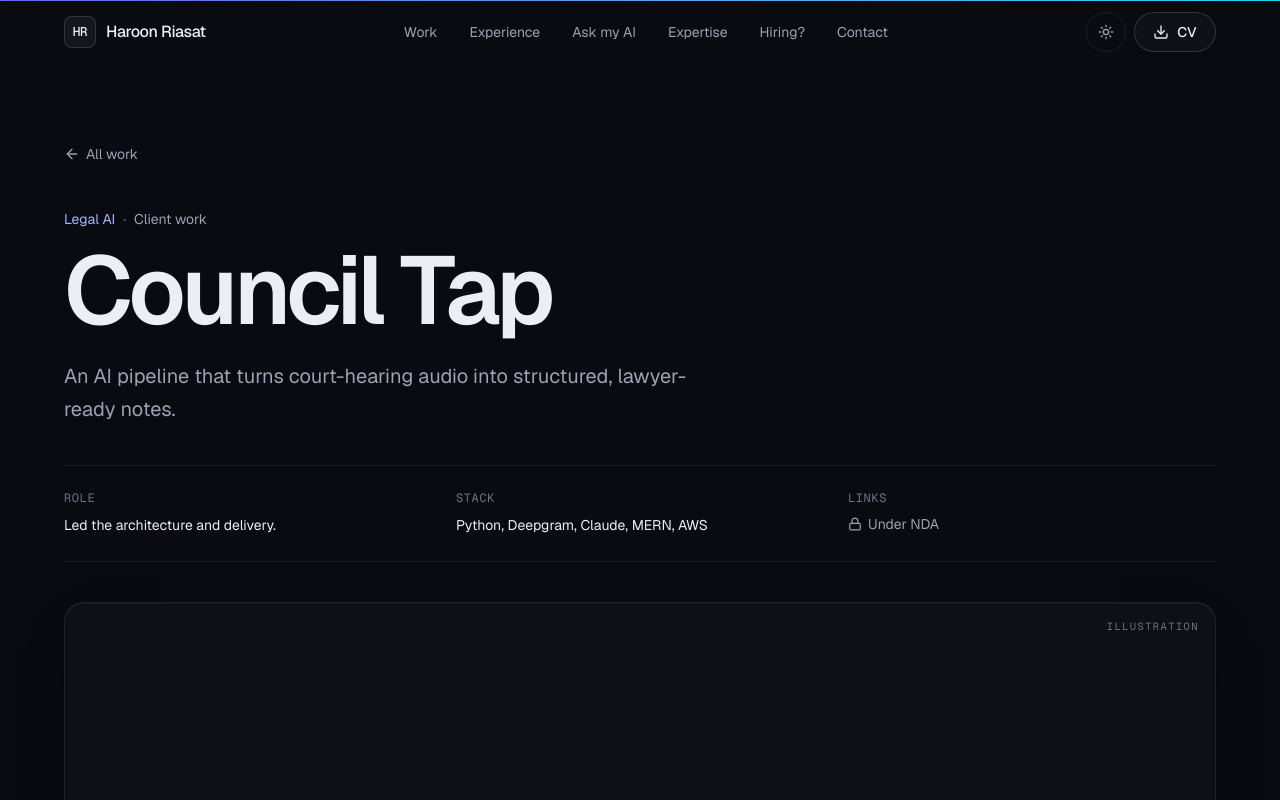
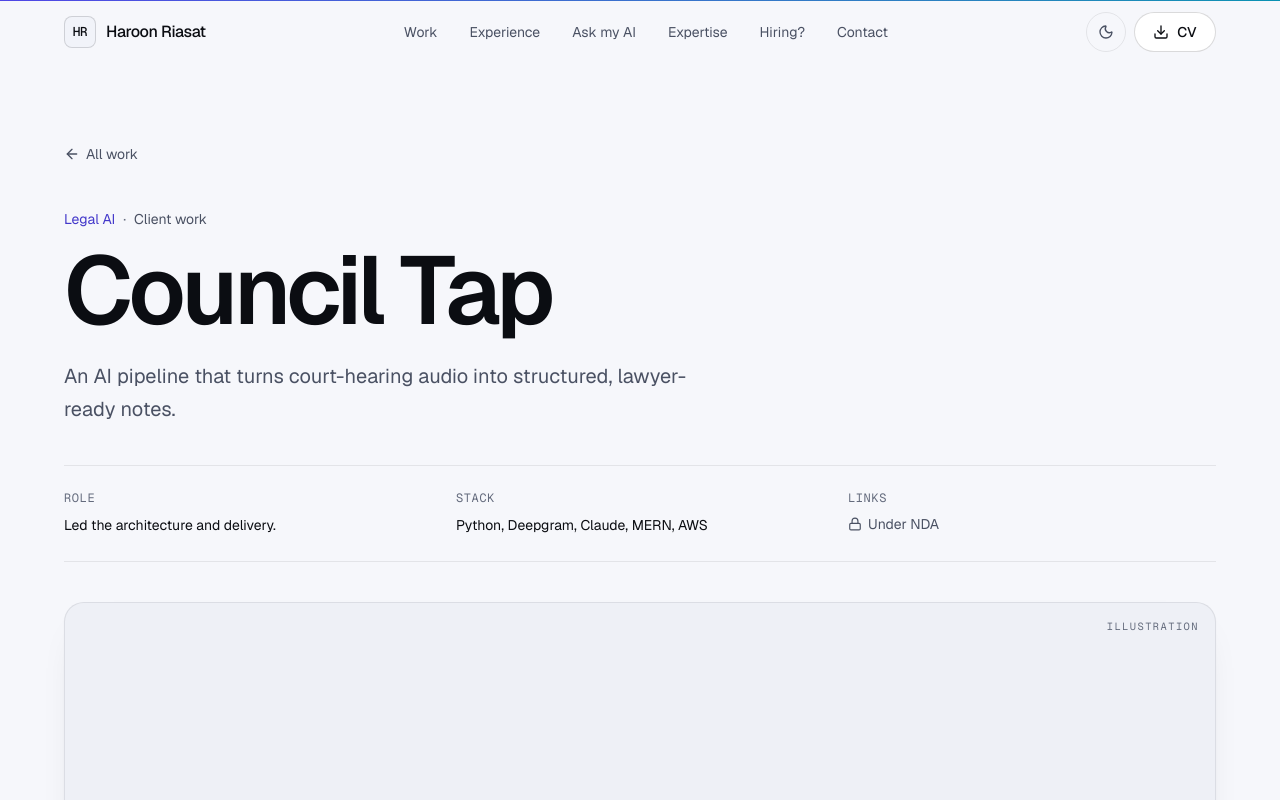
Before and after one commit to HaroonRiasat1/haroonriasat.com, a Next.js app: page /projects/council-tap in a window 1280 px wide. Shown: the top 800 px of the page. Built offline with nearby package versions, Linux system fonts and the light colour scheme; a web font is replaced by a local one.

Commit message:
Open in light mode by default; dark stays available via the toggle

```diff
--- a/app/globals.css
+++ b/app/globals.css
@@ -1,7 +1,7 @@
 @import "tailwindcss";
 
 /* ---------- Design system ----------
-   Colours are tokens so light and dark share every component. Dark is the default;
+   Colours are tokens so light and dark share every component. Light is the default;
    the theme script in layout.tsx sets data-theme before first paint. */
 
 @custom-variant dark (&:where([data-theme="dark"], [data-theme="dark"] *));
--- a/app/layout.tsx
+++ b/app/layout.tsx
@@ -29,16 +29,13 @@ export const metadata: Metadata = {
 };
 
 export const viewport: Viewport = {
-  themeColor: [
-    { media: "(prefers-color-scheme: dark)", color: "#090B10" },
-    { media: "(prefers-color-scheme: light)", color: "#F6F7FB" },
-  ],
+  themeColor: "#F6F7FB",
   width: "device-width",
   initialScale: 1,
 };
 
-// Runs before paint so the saved theme never flashes. Dark unless the visitor chose light.
-const themeScript = `try{var t=localStorage.getItem("theme");document.documentElement.dataset.theme=t==="light"?"light":"dark"}catch(e){document.documentElement.dataset.theme="dark"}`;
+// Runs before paint so the saved theme never flashes. Light unless the visitor chose dark.
+const themeScript = `try{var t=localStorage.getItem("theme");document.documentElement.dataset.theme=t==="dark"?"dark":"light"}catch(e){document.documentElement.dataset.theme="light"}`;
 
 const personJsonLd = {
   "@context": "https://schema.org",
@@ -59,7 +56,7 @@ const personJsonLd = {
 
 export default function RootLayout({ children }: { children: React.ReactNode }) {
   return (
-    <html lang="en" data-theme="dark" suppressHydrationWarning className={`${geist.variable} ${geistMono.variable} ${instrument.variable}`}>
+    <html lang="en" data-theme="light" suppressHydrationWarning className={`${geist.variable} ${geistMono.variable} ${instrument.variable}`}>
       <head>
         <script dangerouslySetInnerHTML={{ __html: themeScript }} />
         <script type="application/ld+json" dangerouslySetInnerHTML={{ __html: JSON.stringify(personJsonLd) }} />
--- a/components/theme-toggle.tsx
+++ b/components/theme-toggle.tsx
@@ -4,10 +4,10 @@ import { Moon, Sun } from "lucide-react";
 import { useEffect, useState } from "react";
 
 export function ThemeToggle({ className = "" }: { className?: string }) {
-  const [theme, setTheme] = useState<"dark" | "light">("dark");
+  const [theme, setTheme] = useState<"dark" | "light">("light");
 
   useEffect(() => {
-    setTheme(document.documentElement.dataset.theme === "light" ? "light" : "dark");
+    setTheme(document.documentElement.dataset.theme === "dark" ? "dark" : "light");
   }, []);
 
   const toggle = () => {
```
Also changed, not shown: 1 other file (tests, documents, lock files or other folders).
